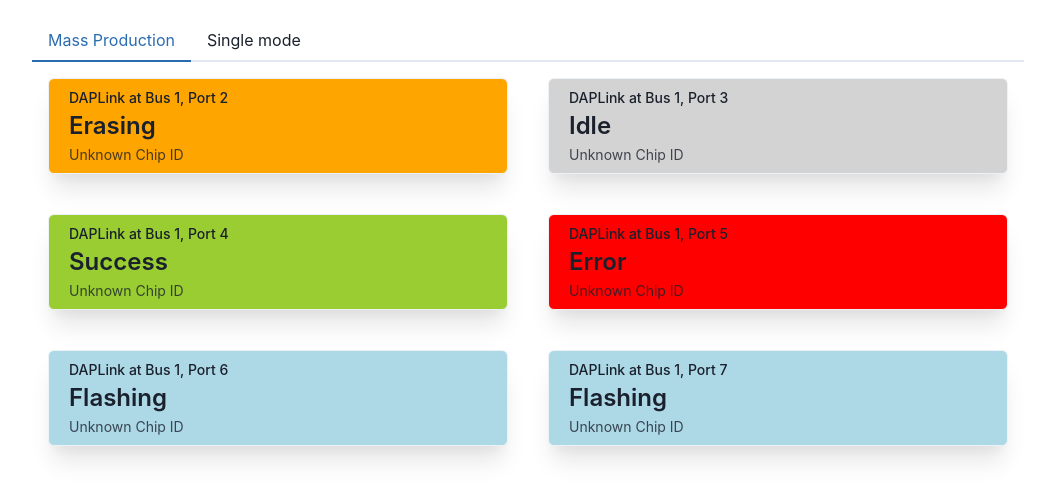
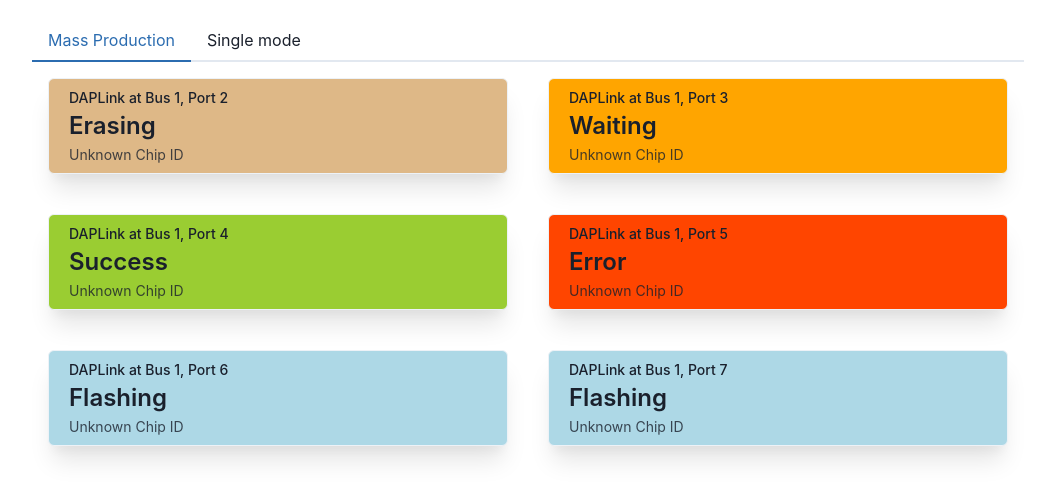
Before and after one commit to huming2207/plunger, a React app: page / in a window 1280 px wide. Shown: the top 500 px of the page, without its empty margins (112-1167 px from the left). Built offline with nearby package versions, Linux system fonts and the light colour scheme.

Commit message:
Probe: tune color a bit

```diff
--- a/src/components/Probe.tsx
+++ b/src/components/Probe.tsx
@@ -9,7 +9,7 @@
 }
 
 export enum ProbeState {
-  IDLE = 'Idle',
+  IDLE = 'Waiting',
   ERASING = 'Erasing',
   FLASHING = 'Flashing',
   SUCCESS = 'Success',
@@ -31,11 +31,11 @@
 
 export const Probe = (status: ProbeStatus): JSX.Element => {
   const stateColorLut: ProbeStateColor[] = [
-    { state: ProbeState.IDLE, color: 'lightgrey' },
-    { state: ProbeState.ERASING, color: 'orange' },
+    { state: ProbeState.IDLE, color: 'orange' },
+    { state: ProbeState.ERASING, color: 'burlywood' },
     { state: ProbeState.FLASHING, color: 'lightblue' },
     { state: ProbeState.SUCCESS, color: 'yellowgreen' },
-    { state: ProbeState.ERROR, color: 'red' },
+    { state: ProbeState.ERROR, color: 'orangered' },
   ];
 
   const color = stateColorLut.find((obj) => {
```
